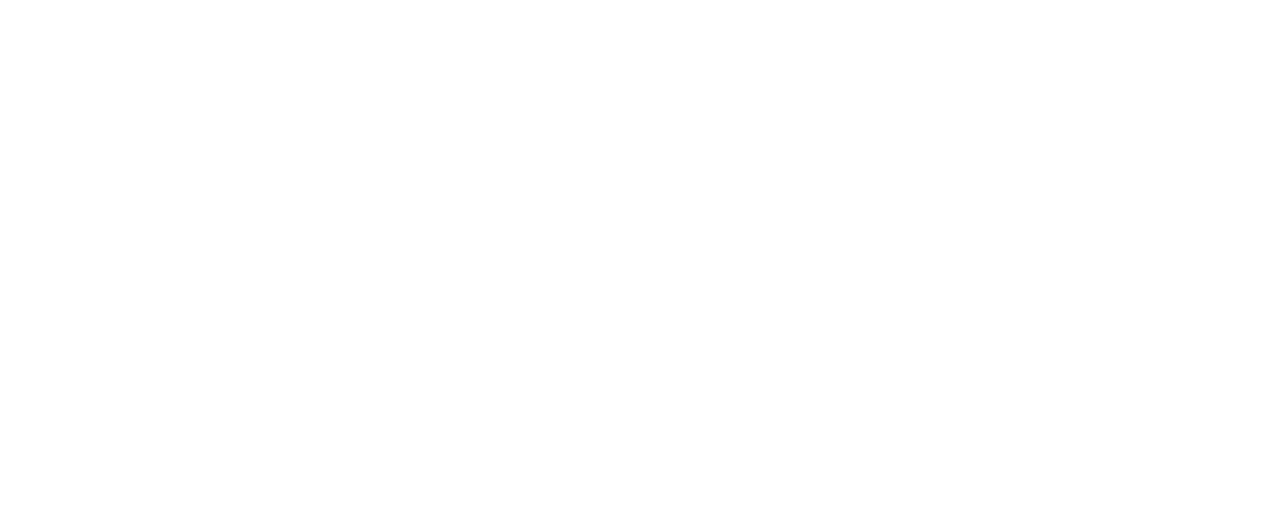
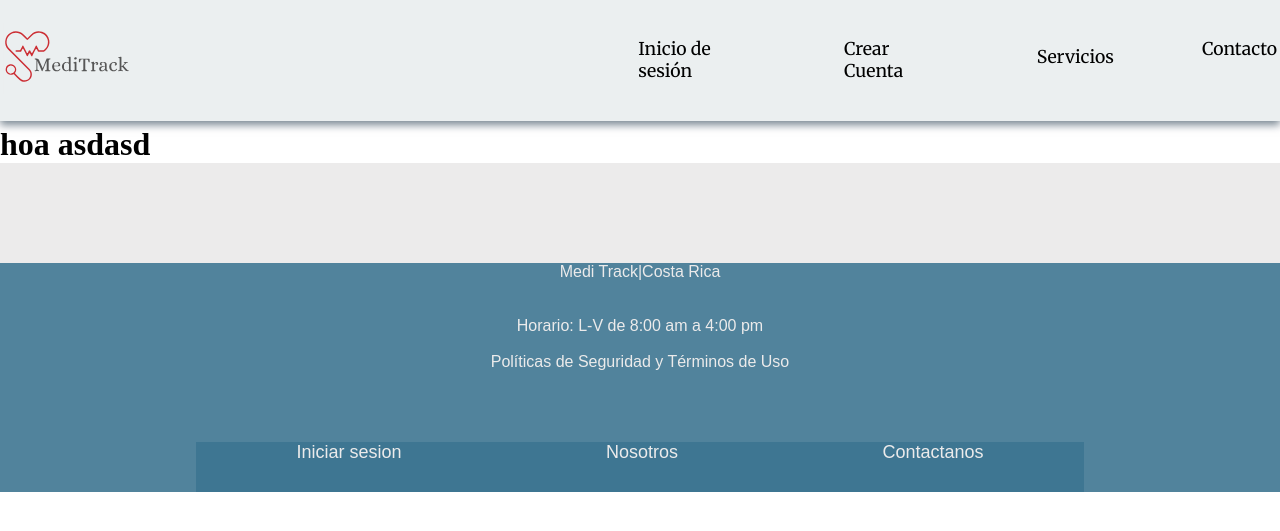
Before and after one commit to r4mir3zzz/Proyecto-Ambiente-Web-Servidor, a PHP site: page /createAppointment.php in a window 1280 px wide. Before the commit the part shown is empty. Shown: the top 531 px of the page. Run offline with PHP 8.4, Linux system fonts and the light colour scheme; some web fonts are replaced.

Commit message:
actualizo el footer
actualizo el footer

```diff
--- a/assets/css/header-footer.css
+++ b/assets/css/header-footer.css
@@ -139,3 +139,44 @@ header {
 .submenu:hover .sub-submenu {
     display: block;
 }
+
+
+
+/*estilos del footer*/
+.beforefooter{
+    background-color: #ecebeb;
+    height: 100px;
+}
+
+
+
+
+.footerDiv{
+    background-color:  #074e72b2;
+    color: #ecebeb;
+    font-size: 16px;
+    justify-content: center;
+    display: flex;
+    align-items: center;
+    font-family: arial;
+}
+.footerDiv footer p{
+    text-align: center;
+}
+.linkFooter{
+    margin-top: 8%;
+    background-color: #074e723f ;
+    height: 50px;
+
+}
+.linkFooter a{
+    color: #ecebeb;
+    text-decoration: none;
+    padding: 10px  100px ;
+    font-size: 18px;
+    font-family: arial;
+}
+.linkFooter a:hover{
+    color: rgb(175, 172, 172);
+    border-radius: 10px;
+}
--- a/public/createAppointment.php
+++ b/public/createAppointment.php
@@ -0,0 +1,12 @@
+<?php
+include 'header.php';
+?>
+
+<br><br><br><br><br><br><br>
+<main>
+    <h1>hoa asdasd</h1>
+</main>
+
+<?php
+include 'footer.php';
+?>
--- a/public/footer.php
+++ b/public/footer.php
@@ -1,14 +1,31 @@
-<footer class="footer">
-    <div class="footer-content">
-        <p>© 2024 MediTrack. Todos los derechos reservados.</p>
-        <ul class="footer-links">
-            <li><a href="#">Inicio</a></li>
-            <li><a href="#">Acerca de</a></li>
-            <li><a href="#">Servicios</a></li>
-            <li><a href="#">Contacto</a></li>
-        </ul>
+<div class="beforefooter">
+
+</div>
+<div class="footerDiv">
+<footer>
+    <p class="info">Medi Track|Costa Rica <br><br>
+
+    </p>
+    <br>
+    <p class="segurityPolitics">
+
+        Horario: L-V de 8:00 am a 4:00 pm
+        <br>
+    <br>Políticas de Seguridad y Términos de Uso</p>
+
+    <div class="linkFooter">
+        <nav>
+            <ul>
+                <a href="">Iniciar sesion</a>
+                <a href="">Nosotros</a>
+                <a href="">Contactanos</a>
+            </ul>
+        </nav>
     </div>
+
 </footer>
+</div>
+
 
 </body>
 </html>
```
Also changed, not shown: app/css/createAppointment.css (added, +17 -0 lines).
